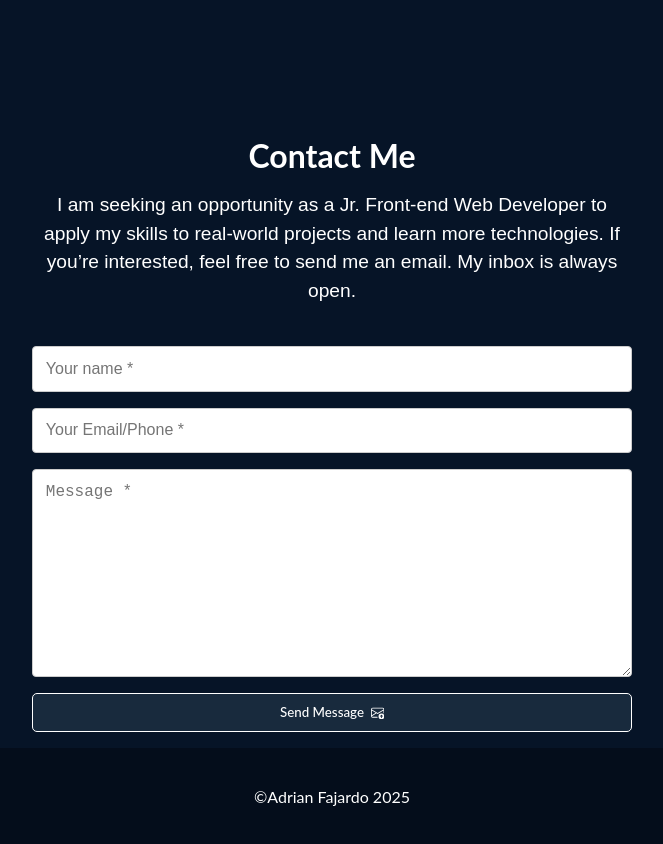
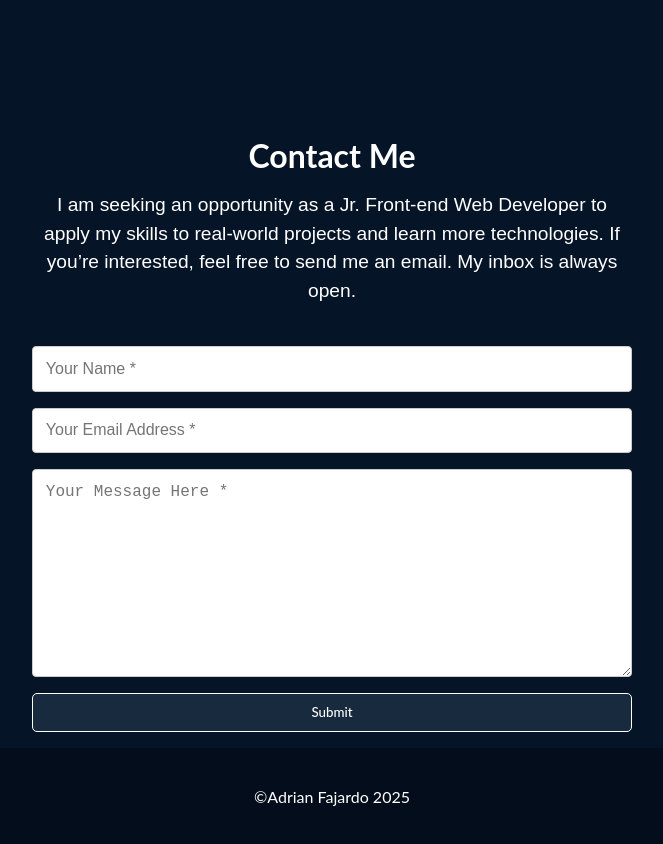
Before and after one commit to adriantech-beep/AdrianFajardo_FrontEndDeveloper_2025, a React (Vite) app: page /#/ in a window 1280 px wide. Shown: the part 2860-3704 px from the top of the page, without its empty margins (308-971 px from the left). Built offline with nearby package versions, Linux system fonts and the light colour scheme.

Commit message:
modified the submit function on onSubmit

```diff
--- a/src/components/AppLayout.jsx
+++ b/src/components/AppLayout.jsx
@@ -8,6 +8,7 @@ import Navigation from "./Navigation";
 import Projects from "./Projects";
 import Skills from "./Skills";
 import ContactForm from "./ContactForm";
+import Form from "./Form";
 
 const StyledAppLayout = styled.div`
   background-color: #061427;
@@ -30,7 +31,8 @@ function AppLayout() {
         <About ref={aboutRef} />
         <Projects />
         <Skills />
-        <ContactForm />
+        {/* <ContactForm /> */}
+        <Form />
       </MainContainer>
       <Footer />
     </StyledAppLayout>
--- /dev/null
+++ b/src/components/Form.jsx
@@ -0,0 +1,221 @@
+import { forwardRef, useCallback, useReducer } from "react";
+import emailjs from "emailjs-com";
+
+import {
+  VALIDATOR_EMAIL,
+  VALIDATOR_MINLENGTH,
+  VALIDATOR_REQUIRE,
+} from "../util/validator";
+import Input from "./Input";
+import styled from "styled-components";
+import { useRevealSection } from "../hooks/useRevealSection";
+import { ContactFormSection } from "./StyledSection";
+import toast from "react-hot-toast";
+
+const StyledForm = styled.form`
+  display: flex;
+  flex-direction: column;
+  gap: 1rem;
+  max-width: 600px;
+  width: 100%;
+`;
+
+const StyledButton = styled.button`
+  padding: 0.8em 1.2rem;
+  font-weight: 500;
+  color: white;
+  background-color: #182a3d;
+  border: 1px solid white;
+  border-radius: 5px;
+  display: flex;
+  align-items: center;
+  justify-content: center;
+  gap: 0.5em;
+  cursor: pointer;
+  transition: background-color 0.3s ease;
+
+  &:hover {
+    background-color: #5000ca;
+  }
+`;
+
+const StyledHeader = styled.div`
+  display: flex;
+  flex-direction: column;
+  gap: 0.5rem;
+  margin-bottom: 1.5rem;
+
+  h1 {
+    font-size: 2rem;
+    margin-bottom: 0.5rem;
+  }
+
+  p {
+    font-size: 1.2rem;
+    font-family: "DomaineDispNar-Medium", sans-serif;
+    line-height: 1.5;
+  }
+
+  @media (max-width: 356px) {
+    p {
+      font-size: 0.925rem;
+    }
+  }
+`;
+
+const formReducer = (state, action) => {
+  switch (action.type) {
+    case "INPUT_CHANGE": {
+      let formIsValid = true;
+      for (const inputId in state.inputs) {
+        if (inputId === action.inputId) {
+          formIsValid = formIsValid && action.isValid;
+        } else {
+          formIsValid = formIsValid && state.inputs[inputId].isValid;
+        }
+      }
+      return {
+        ...state,
+        inputs: {
+          ...state.inputs,
+          [action.inputId]: {
+            value: action.value,
+            isValid: action.isValid,
+          },
+        },
+        isValid: formIsValid,
+      };
+    }
+    case "RESET_FORM": {
+      return {
+        inputs: {
+          name: {
+            value: "",
+            isValid: false,
+          },
+          email: {
+            value: "",
+            isValid: false,
+          },
+          message: {
+            value: "",
+            isValid: false,
+          },
+        },
+      };
+    }
+    default:
+      return state;
+  }
+};
+
+const Form = forwardRef((props, ref) => {
+  const { ref: revealRef, isVisible } = useRevealSection();
+  const [formState, dispatch] = useReducer(formReducer, {
+    inputs: {
+      name: {
+        value: "",
+        isValid: false,
+      },
+      email: {
+        value: "",
+        isValid: false,
+      },
+      message: {
+        value: "",
+        isValid: false,
+      },
+    },
+    isValid: false,
+  });
+
+  const inputHandler = useCallback((id, value, isValid) => {
+    dispatch({
+      type: "INPUT_CHANGE",
+      value: value,
+      isValid: isValid,
+      inputId: id,
+    });
+  }, []);
+
+  const sendEmail = (e) => {
+    e.preventDefault();
+
+    emailjs
+      .sendForm(
+        "service_n4orona",
+        "template_qsgw97h",
+        e.target,
+        "KQk17CbURwclX4vd7"
+      )
+      .then(
+        (result) => {
+          console.log("Message sent successfully!", result.text);
+          toast.success("Message sent successfully! Thank You 😊");
+
+          dispatch({ type: "RESET_FORM" });
+        },
+        (error) => {
+          console.error("Error sending message:", error.text);
+          toast.error("Failed to send the message. Please try again later.");
+        }
+      );
+  };
+
+  return (
+    <ContactFormSection
+      ref={(element) => {
+        if (ref) ref.current = element;
+        revealRef.current = element;
+      }}
+      isVisible={isVisible}
+    >
+      <StyledForm onSubmit={sendEmail}>
+        <StyledHeader>
+          <h1>Contact Me</h1>
+          <p>
+            I am seeking an opportunity as a Jr. Front-end Web Developer to
+            apply my skills to real-world projects and learn more technologies.
+            If you’re interested, feel free to send me an email. My inbox is
+            always open.
+          </p>
+        </StyledHeader>
+        <Input
+          id="name"
+          element="input"
+          label="Your Name"
+          placeholder="Your Name *"
+          validators={[VALIDATOR_REQUIRE()]}
+          errorText="Please enter your name"
+          onInput={inputHandler}
+        />
+
+        <Input
+          id="email"
+          element="input"
+          label="Your Email Address"
+          placeholder="Your Email Address *"
+          validators={[VALIDATOR_EMAIL()]}
+          errorText="Please Enter A Valid Email Address"
+          onInput={inputHandler}
+        />
+
+        <Input
+          id="message"
+          element="textarea"
+          label="Your Email Address"
+          placeholder="Your Message Here *"
+          validators={[VALIDATOR_MINLENGTH(5)]}
+          errorText="Please Enter Your Message"
+          onInput={inputHandler}
+        />
+
+        <StyledButton type="submit" disabled={!formState.isValid}>
+          Submit
+        </StyledButton>
+      </StyledForm>
+    </ContactFormSection>
+  );
+});
+Form.displayName = "Form";
+export default Form;
--- /dev/null
+++ b/src/components/Input.jsx
@@ -0,0 +1,122 @@
+import { useEffect, useReducer } from "react";
+import { validate } from "../util/validator";
+import styled from "styled-components";
+const StyledinputWrapper = styled.div`
+  display: flex;
+  flex-direction: column;
+`;
+
+const StyledInput = styled.input`
+  width: 100%;
+  padding: 0.8em;
+  border: 1px solid #ccc;
+  border-radius: 4px;
+  font-size: 1rem;
+`;
+
+const StyledTextarea = styled.textarea`
+  width: 100%;
+
+  padding: 0.8em;
+  border: 1px solid #ccc;
+  border-radius: 4px;
+  font-size: 1rem;
+  resize: vertical;
+`;
+
+const StyledErrorMessage = styled.span`
+  font-size: 0.9rem;
+  margin-top: 5px;
+  color: #ef233c;
+`;
+
+const inputReducer = (state, action) => {
+  switch (action.type) {
+    case "CHANGE":
+      return {
+        ...state,
+        value: action.val,
+        isValid: validate(action.val, action.validators),
+      };
+    case "TOUCH": {
+      return {
+        ...state,
+        isTouched: true,
+      };
+    }
+    default:
+      return state;
+  }
+};
+
+function Input({
+  id,
+  onInput,
+  element,
+  type,
+  validators,
+  placeholder,
+  errorText,
+}) {
+  const [inputState, dispatch] = useReducer(inputReducer, {
+    value: "",
+    isTouched: false,
+    isValid: false,
+  });
+
+  const { value, isValid, isTouched } = inputState;
+
+  useEffect(() => {
+    onInput(id, value, isValid);
+  }, [id, value, isValid, onInput]);
+
+  function changeHandler(e) {
+    dispatch({
+      type: "CHANGE",
+      val: e.target.value,
+      validators: validators,
+    });
+  }
+
+  function touchHandler() {
+    dispatch({
+      type: "TOUCH",
+    });
+  }
+
+  const elementOutput =
+    element === "input" ? (
+      <StyledInput
+        id={id}
+        name={id}
+        type={type}
+        value={value}
+        onChange={changeHandler}
+        onBlur={touchHandler}
+        placeholder={placeholder}
+      />
+    ) : (
+      <StyledTextarea
+        id={id}
+        name={id}
+        type={type}
+        value={value}
+        onChange={changeHandler}
+        onBlur={touchHandler}
+        placeholder={placeholder}
+        rows="10"
+      />
+    );
+
+  return (
+    <StyledinputWrapper>
+      <label htmlFor={id}></label>
+      {elementOutput}
+      {!isValid && isTouched && (
+        <StyledErrorMessage>{errorText}</StyledErrorMessage>
+      )}
+    </StyledinputWrapper>
+  );
+}
+
+export default Input;
--- /dev/null
+++ b/src/util/validator.js
@@ -0,0 +1,46 @@
+const VALIDATOR_TYPE_REQUIRE = "REQUIRE";
+const VALIDATOR_TYPE_MINLENGTH = "MINLENGTH";
+const VALIDATOR_TYPE_MAXLENGTH = "MAXLENGTH";
+const VALIDATOR_TYPE_MIN = "MIN";
+const VALIDATOR_TYPE_MAX = "MAX";
+const VALIDATOR_TYPE_EMAIL = "EMAIL";
+const VALIDATOR_TYPE_FILE = "FILE";
+
+export const VALIDATOR_REQUIRE = () => ({ type: VALIDATOR_TYPE_REQUIRE });
+export const VALIDATOR_FILE = () => ({ type: VALIDATOR_TYPE_FILE });
+export const VALIDATOR_MINLENGTH = (val) => ({
+  type: VALIDATOR_TYPE_MINLENGTH,
+  val: val,
+});
+export const VALIDATOR_MAXLENGTH = (val) => ({
+  type: VALIDATOR_TYPE_MAXLENGTH,
+  val: val,
+});
+export const VALIDATOR_MIN = (val) => ({ type: VALIDATOR_TYPE_MIN, val: val });
+export const VALIDATOR_MAX = (val) => ({ type: VALIDATOR_TYPE_MAX, val: val });
+export const VALIDATOR_EMAIL = () => ({ type: VALIDATOR_TYPE_EMAIL });
+
+export const validate = (value, validators) => {
+  let isValid = true;
+  for (const validator of validators) {
+    if (validator.type === VALIDATOR_TYPE_REQUIRE) {
+      isValid = isValid && value.trim().length > 0;
+    }
+    if (validator.type === VALIDATOR_TYPE_MINLENGTH) {
+      isValid = isValid && value.trim().length >= validator.val;
+    }
+    if (validator.type === VALIDATOR_TYPE_MAXLENGTH) {
+      isValid = isValid && value.trim().length <= validator.val;
+    }
+    if (validator.type === VALIDATOR_TYPE_MIN) {
+      isValid = isValid && +value >= validator.val;
+    }
+    if (validator.type === VALIDATOR_TYPE_MAX) {
+      isValid = isValid && +value <= validator.val;
+    }
+    if (validator.type === VALIDATOR_TYPE_EMAIL) {
+      isValid = isValid && /^\S+@\S+\.\S+$/.test(value);
+    }
+  }
+  return isValid;
+};
```
